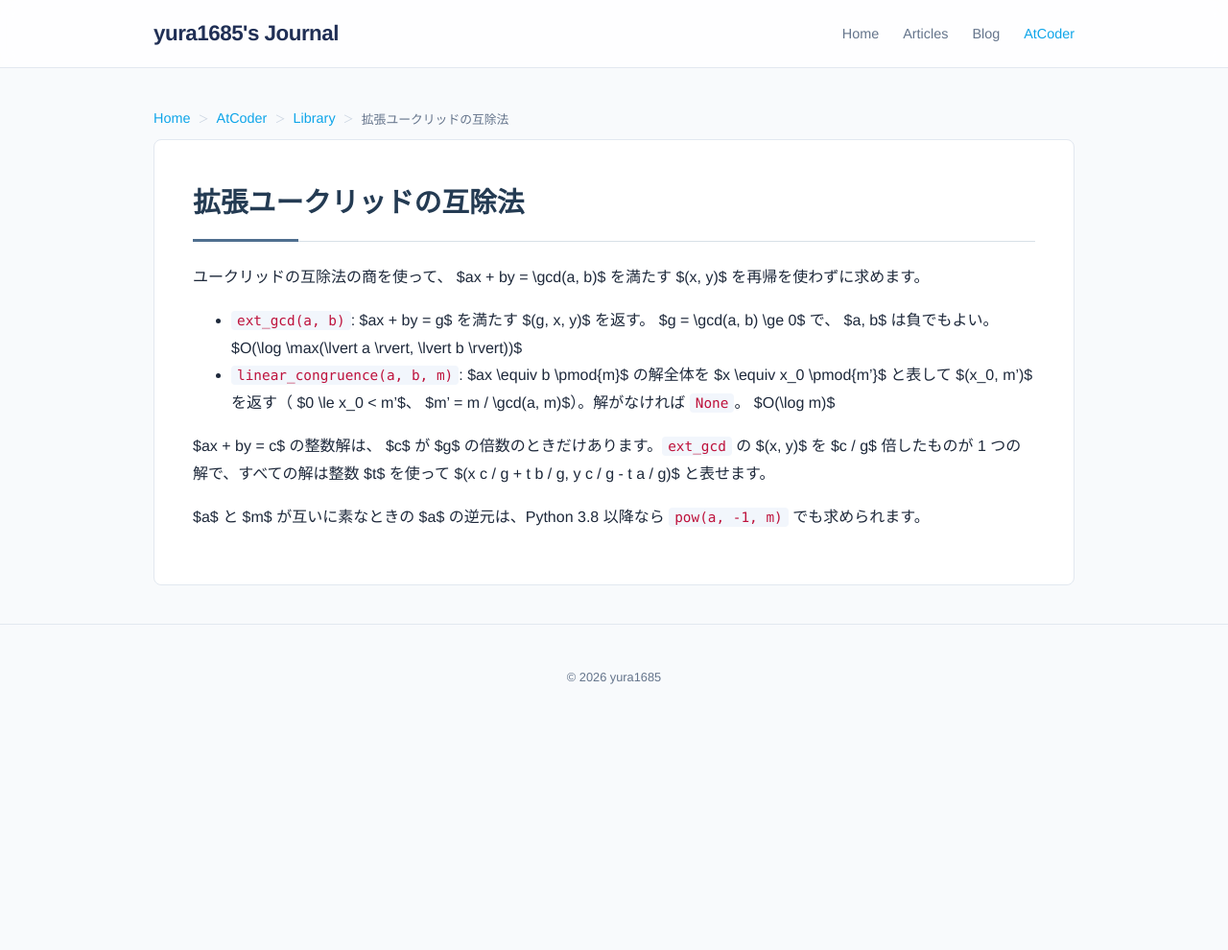
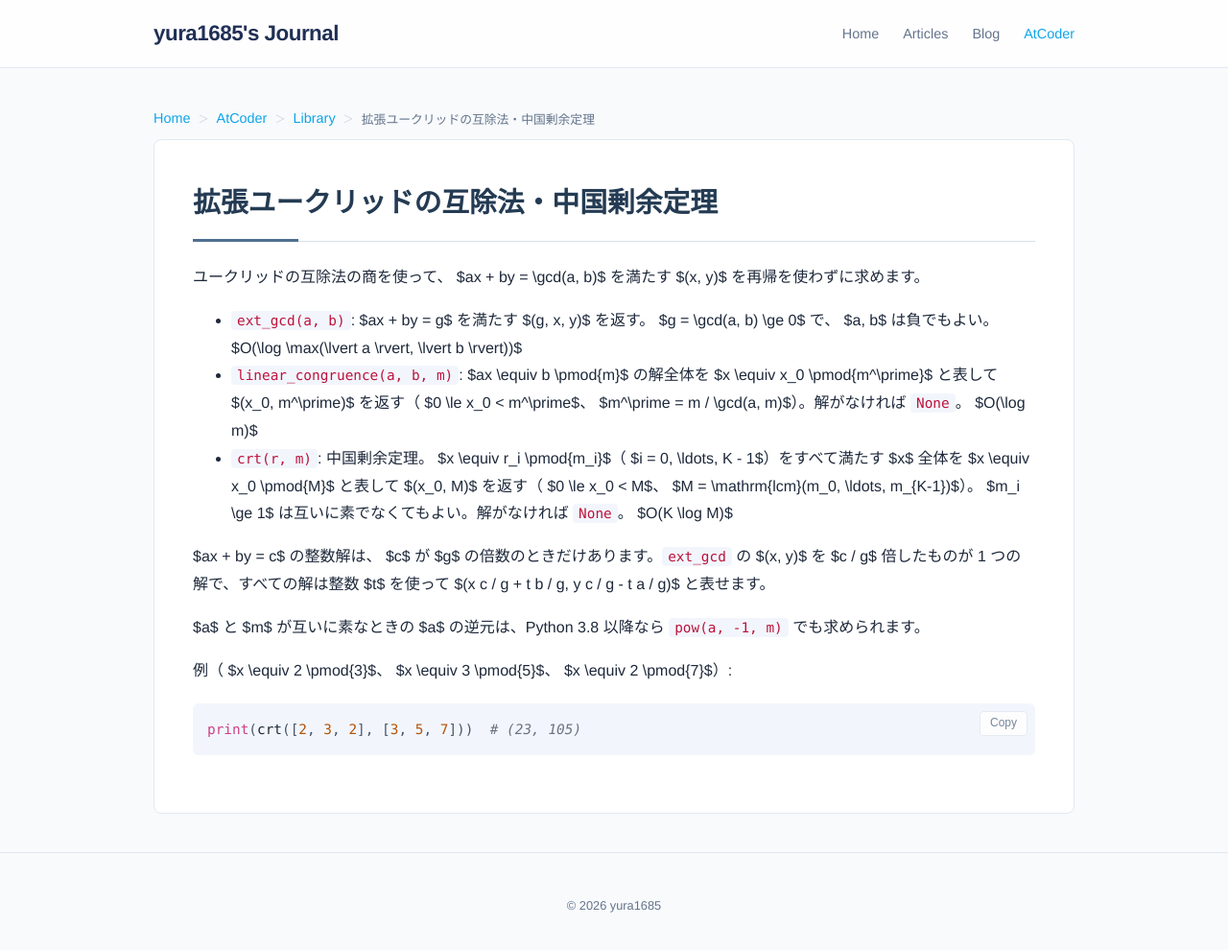
Before and after one commit to yura1685/yura1685.github.io, a Jekyll site: the page built from atcoder/library/ext_gcd.md, in a window 1280 px wide and 998 px high. Shown: the top 990 px of the window at 96% size. Built offline with Jekyll 4.4.1, drawn with Linux system fonts in a browser that asks for light colours; nearby versions of some CDN libraries; a script that is not in the unit is left out.

Commit message:
Tidy number theory and math pages
Co-Authored-By: Claude Opus 5.5 <noreply@anthropic.com>
Claude-Session: https://claude.ai/code/session_01SVn99jgmCx1LveTU7rTekq

````diff
--- a/atcoder/library/ext_gcd.md
+++ b/atcoder/library/ext_gcd.md
@@ -1,15 +1,22 @@
 ---
-title: 拡張ユークリッドの互除法
+title: 拡張ユークリッドの互除法・中国剰余定理
 category: 整数論
-description: $ax + by = \gcd(a, b)$ となる整数 $x, y$ や、 $m$ を法とする 1 次合同式の解を求める
+description: $ax + by = \gcd(a, b)$ となる整数 $x, y$ や、 $m$ を法とする 1 次合同式の解、中国剰余定理で連立合同式の解を求める
 order: 4
 ---
 
 ユークリッドの互除法の商を使って、 $ax + by = \gcd(a, b)$ を満たす $(x, y)$ を再帰を使わずに求めます。
 
 - `ext_gcd(a, b)`: $ax + by = g$ を満たす $(g, x, y)$ を返す。 $g = \gcd(a, b) \ge 0$ で、 $a, b$ は負でもよい。 $O(\log \max(\lvert a \rvert, \lvert b \rvert))$
-- `linear_congruence(a, b, m)`: $ax \equiv b \pmod{m}$ の解全体を $x \equiv x_0 \pmod{m'}$ と表して $(x_0, m')$ を返す（ $0 \le x_0 < m'$、 $m' = m / \gcd(a, m)$）。解がなければ `None`。 $O(\log m)$
+- `linear_congruence(a, b, m)`: $ax \equiv b \pmod{m}$ の解全体を $x \equiv x_0 \pmod{m^\prime}$ と表して $(x_0, m^\prime)$ を返す（ $0 \le x_0 < m^\prime$、 $m^\prime = m / \gcd(a, m)$）。解がなければ `None`。 $O(\log m)$
+- `crt(r, m)`: 中国剰余定理。 $x \equiv r_i \pmod{m_i}$（ $i = 0, \ldots, K - 1$）をすべて満たす $x$ 全体を $x \equiv x_0 \pmod{M}$ と表して $(x_0, M)$ を返す（ $0 \le x_0 < M$、 $M = \mathrm{lcm}(m_0, \ldots, m_{K-1})$）。 $m_i \ge 1$ は互いに素でなくてもよい。解がなければ `None`。 $O(K \log M)$
 
 $ax + by = c$ の整数解は、 $c$ が $g$ の倍数のときだけあります。`ext_gcd` の $(x, y)$ を $c / g$ 倍したものが 1 つの解で、すべての解は整数 $t$ を使って $(x c / g + t b / g, y c / g - t a / g)$ と表せます。
 
 $a$ と $m$ が互いに素なときの $a$ の逆元は、Python 3.8 以降なら `pow(a, -1, m)` でも求められます。
+
+例（ $x \equiv 2 \pmod{3}$、 $x \equiv 3 \pmod{5}$、 $x \equiv 2 \pmod{7}$）:
+
+```python
+print(crt([2, 3, 2], [3, 5, 7]))  # (23, 105)
+```
````
Also changed, not shown: atcoder/library/combination.md (+1 -0 lines), atcoder/library/gauss_elimination.md (+3 -2 lines), atcoder/library/lucas.md (+2 -2 lines), atcoder/library/xor_basis.md (+5 -2 lines), 3 other files.
